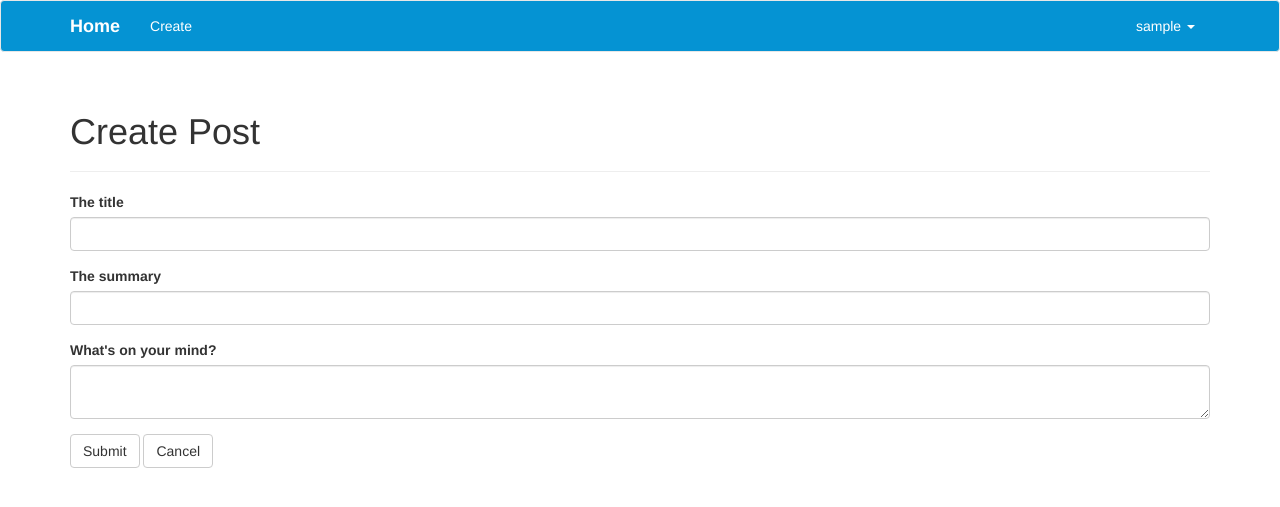
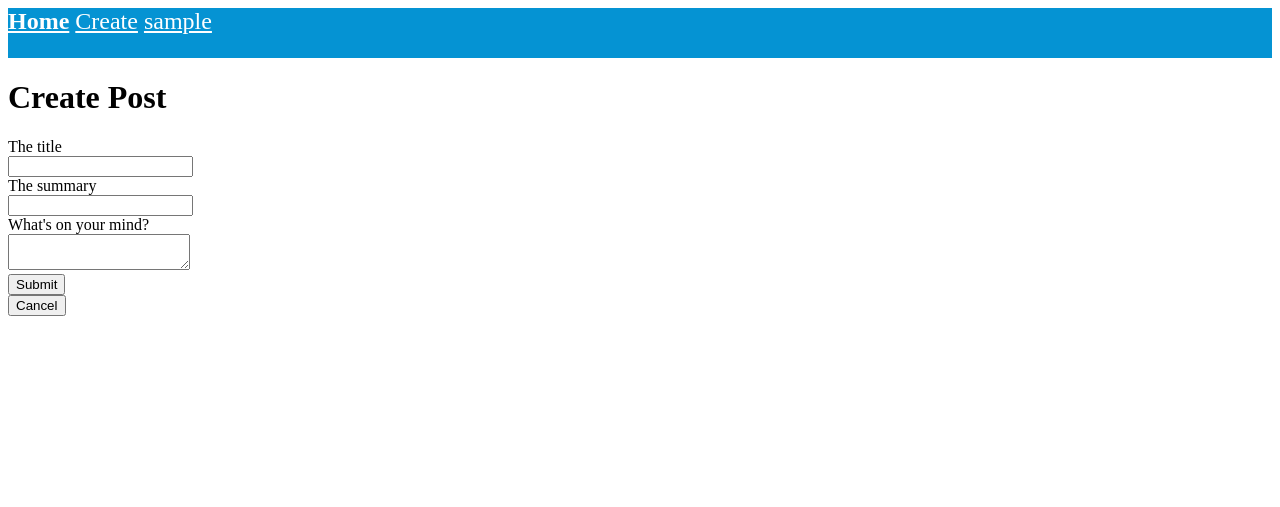
Before and after one commit to penglee87/flaskblog, a Flask app: page /create in a window 1280 px wide. Shown: the top 507 px of the page. Run offline with Flask 2, Linux system fonts and the light colour scheme; the visitor is signed in with stand-in values (Sample User, id 1); data comes from the database, SQL or seed files in the repository; some libraries are stand-ins or nearby versions.

Commit message:
201607182000

```diff
--- a/app/main/views.py
+++ b/app/main/views.py
@@ -45,6 +45,36 @@
         query = Post.query
 
     return render_template('create.html', post_form=post_form)
+
+@main.route('/edit/<int:id>', methods=['GET', 'POST'])
+@login_required
+def edit(id):
+    post = Post.query.get_or_404(id)
+    if current_user != post.author and not current_user.can(Permission.ADMINISTER):
+        abort(403)
+    form = EditForm()
+    if form.data['submit']:
+        post.title = form.title.data
+        post.summary = form.summary.data
+        post.body = form.body.data
+        db.session.add(post)
+        flash('The post has been updated.')
+        return redirect(url_for('.post', id=post.id))
+
+
+    if form.data['delete']:
+        db.session.delete(post)
+        flash('The post has been updated.')
+        return redirect(url_for('.index'))
+        #return render_template('edit_post.html', form=form,delete_form=delete_form)
+
+    if form.data['cancel']:
+        return redirect(url_for('.index'))
+
+    form.title.data = post.title
+    form.summary.data = post.summary
+    form.body.data = post.body
+    return render_template('edit_post.html', form=form)
 
 
 @main.route('/post/<int:id>', methods=['GET', 'POST'])
--- /dev/null
+++ b/app/static/default.css
@@ -0,0 +1,27 @@
+@charset "utf-8";
+
+.header {background:#0593d3;height:50px;margin-top:0px;}
+.header .nav{font-size:24px;color:#FFFFFF;}
+.header .nav a{color:#FFFFFF;}
+
+.right
+{float:right;}
+
+.dropdown {
+    position: relative;
+    display: inline-block;
+}
+
+.dropdown-content {
+    display: none;
+    position: absolute;
+    background-color: #f9f9f9;
+    min-width: 160px;
+    box-shadow: 0px 8px 16px 0px rgba(0,0,0,0.2);
+    padding: 12px 16px;
+    z-index: 1;
+}
+
+.dropdown:hover .dropdown-content {
+    display: block;
+}
--- a/app/templates/base.html
+++ b/app/templates/base.html
@@ -1,52 +1,45 @@
-{% extends "bootstrap/base.html" %}
+<!DOCTYPE html>
+<html>
 
-{% block title %}Flasky{% endblock %}
-
-{% block head %}
-{{ super() }}
+    <head>
+        {%block head %}
+         <title>
+             {% block title %}flasky{% endblock title %}
+         </title>
+         <meta name="viewport" content="width=device-width, initial-scale=1.0">
          <link rel="shortcut icon" href="{{ url_for('static', filename='favicon.ico') }}" type="image/x-icon">
          <link rel="icon" href="{{ url_for('static', filename='favicon.ico') }}" type="image/x-icon">
-{% endblock %}
+         <link rel="stylesheet" type="text/css" href="{{ url_for('static', filename='default.css') }}" />
 
+        {%endblock head %}
+    </head>
+
+    <body>
     {% block navbar %}
-<div class="navbar navbar-default" role="navigation"  style="background-color:#0593d3;">
-    <!--  style="background-color:#C0C0C0;"
-                <p>{{current_user.is_authenticated }}</p> -->
-    <div class="container">
-        <div class="navbar-header">
-            <button type="button" class="navbar-toggle" data-toggle="collapse" data-target=".navbar-collapse">
-                <span class="sr-only">Toggle navigation</span>
-                <span class="icon-bar"></span>
-                <span class="icon-bar"></span>
-                <span class="icon-bar"></span>
-            </button>
-            <a class="navbar-brand active" style="color:#FFFFFF;" href="{{ url_for('main.index') }}"><b>Home</b></a>
+    <header class="header">
+
+        <nav class="nav">
+            <!-- <p>{{current_user.is_anonymous }}</p> -->
+            <a href="{{ url_for('main.index') }}"><b>Home</b></a>
+
+            {% if current_user.is_authenticated %}
+            <a href="{{ url_for('main.create', username=current_user.username) }}">Create</a>
+            {% endif %}
+
+            <div class="dropdown ">
+                {% if current_user.is_authenticated %}
+                <a href="#">
+                    {{ current_user.username }}
+                </a>
+                <div class="dropdown-content">
+                    <a href="{{ url_for('main.logout') }}">Log Out</a>
                 </div>
-        <div class="navbar-collapse collapse">
-            <ul class="nav navbar-nav">
-                <!-- <p>{{current_user.is_anonymous }}</p> -->
-                {% if current_user.is_authenticated %}
-
-                <li><a style="color:#FFFFFF;" href="{{ url_for('main.create', username=current_user.username) }}">Create</a></li>
+                {% else %}
+                <a href="{{ url_for('main.login') }}">Log In</a>
                 {% endif %}
-            </ul>
-            <ul class="nav navbar-nav navbar-right">
-                {% if current_user.is_authenticated %}
-                <li class="dropdown" >
-                    <a style="color:#FFFFFF;" href="#" class="dropdown-toggle" data-toggle="dropdown">
-                        {{ current_user.username }} <b class="caret"></b>
-                    </a>
-                    <ul class="dropdown-menu">
-                        <li><a href="{{ url_for('main.logout') }}">Log Out</a></li>
-                    </ul>
-                </li>
-                {% else %}
-                <li><a style="color:#FFFFFF;" href="{{ url_for('main.login') }}">Log In</a></li>
-                {% endif %}
-            </ul>
             </div>
-    </div>
-</div>
+        </nav>
+    </header>
     {% endblock %}
 
     {% block content %}
@@ -63,7 +56,7 @@
     {% endblock %}
 
     {% block scripts %}
-{{ super() }}
+
     {{ moment.include_moment() }}
     <script>
     function cutLine(str)
@@ -71,5 +64,9 @@
     return str.substr(0, 10);
     }
 
+
     </script>
     {% endblock %}
+
+    </body>
+</html>
--- a/app/templates/create.html
+++ b/app/templates/create.html
@@ -1,5 +1,4 @@
 {% extends "base.html" %}
-{% import "bootstrap/wtf.html" as wtf %}
 {% import "_macros.html" as macros %}
 
 {% block title %}Flasky{% endblock %}
@@ -10,7 +9,18 @@
 </div>
 
 <div>
-    {{ wtf.quick_form(post_form,role="form") }}
+<form method="POST">
+{{ post_form.hidden_tag() }}
+{{ post_form.title.label }}<br>
+{{ post_form.title() }} <br>
+{{ post_form.summary.label }}<br>
+{{ post_form.summary() }} <br>
+{{ post_form.body.label }}<br>
+{{ post_form.body() }} <br>
+{{ post_form.submit() }}<br>
+{{ post_form.cancel() }} <br>
+
+</form>
 
 </div>
 
```
Also changed, not shown: app/templates/blog.html (added, +29 -0 lines), app/templates/edit_post.html (added, +18 -0 lines), app/templates/index.html (+5 -2 lines), readme.txt (deleted). Lines whose indentation alone changed are shown as unchanged.
